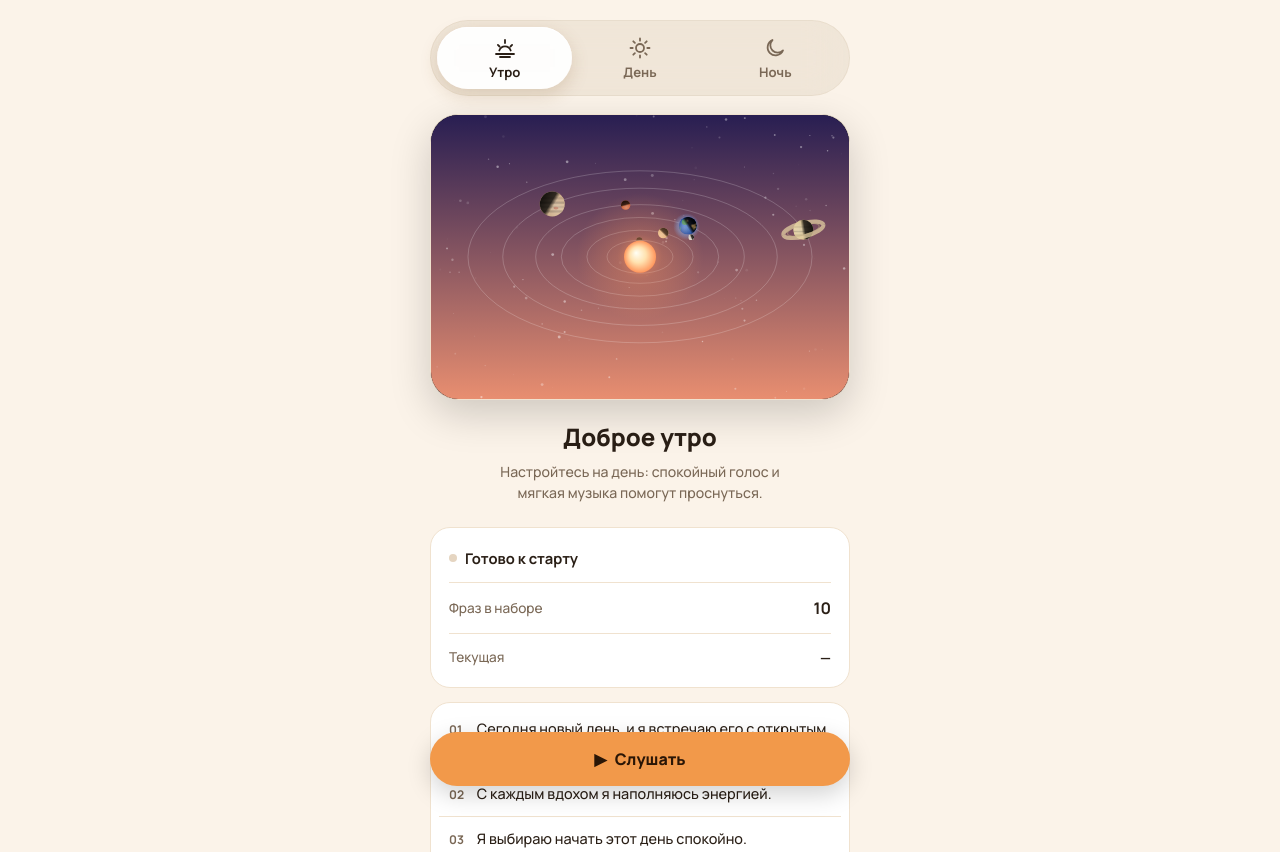
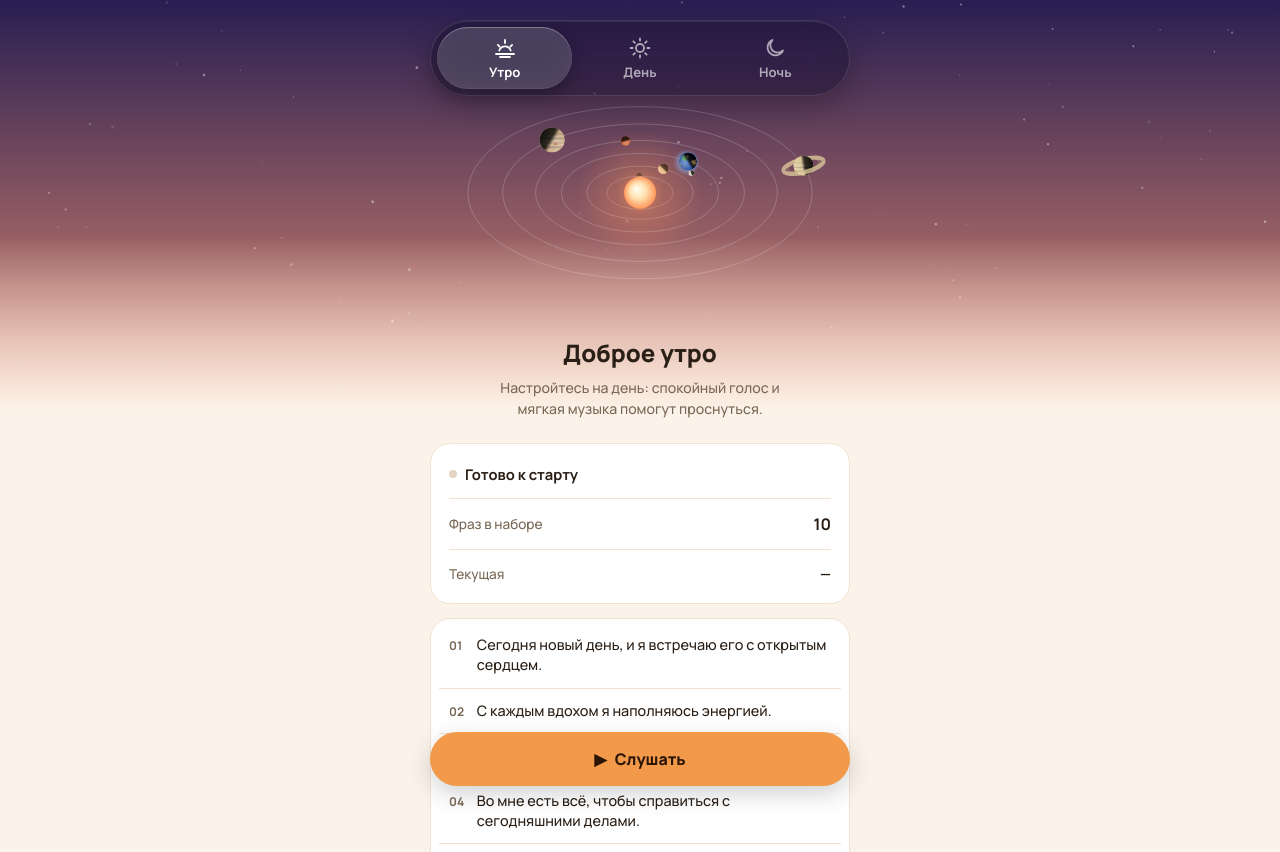
Before and after one commit to GAER-333/affirmacii-bot, a plain HTML site: page index.html in a window 1280 px wide. Shown: the top 852 px of the page. Drawn offline with nearby package versions, Linux system fonts and the light colour scheme; animation ran at ten frames a second.

Commit message:
Солнечная система на весь верх экрана без рамки
Космос стал фоном верхней части и плавно растворяется в фоне страницы,
переключатель парит над ним на тёмном стекле, шапка Telegram в цвет неба.

Co-Authored-By: Claude Opus 5.5 <noreply@anthropic.com>

```diff
--- a/app.js
+++ b/app.js
@@ -22,6 +22,8 @@
   // --- Настройки ---
   var TIMES = ['morning', 'day', 'night'];
   var THEME_BG = { morning: '#FBF3E9', day: '#EDF4F7', night: '#0D0F08' };
+  // Шапка Telegram красится в цвет неба сверху — без шва с солнечной системой
+  var SKY_TOP = { morning: '#281E52', day: '#0E346C', night: '#03050D' };
   var INPUT_HINT = { morning: 'Своя фраза для утра', day: 'Своя фраза для дня', night: 'Своя фраза для ночи' };
   var PAUSE_MS = 3200;        // пауза между фразами
   var MUSIC_VOLUME_DB = -12;  // громкость фоновой музыки (0 — максимум, чем меньше, тем тише)
@@ -191,7 +193,7 @@
     document.documentElement.setAttribute('data-time', state.time);
     if (window.SolarSystem) SolarSystem.setMode(state.time, instant);
     if (inTelegram) {
-      try { tg.setHeaderColor(THEME_BG[state.time]); tg.setBackgroundColor(THEME_BG[state.time]); } catch (e) {}
+      try { tg.setHeaderColor(SKY_TOP[state.time]); tg.setBackgroundColor(THEME_BG[state.time]); } catch (e) {}
     }
   }
 
--- a/index.html
+++ b/index.html
@@ -12,6 +12,9 @@
 <link rel="stylesheet" href="style.css">
 </head>
 <body>
+<!-- Солнечная система (рисуется в solar.js) — фон всей верхней части экрана -->
+<div class="hero"><canvas id="solar" aria-label="Солнечная система" role="img"></canvas></div>
+
 <div class="wrap">
 
   <!-- Переключатель времени суток: плашка с «жидким» ползунком в стиле iOS -->
@@ -31,8 +34,8 @@
     </button>
   </div>
 
-  <!-- Солнечная система (рисуется в solar.js) -->
-  <div class="hero"><canvas id="solar" aria-label="Солнечная система" role="img"></canvas></div>
+  <!-- Место под солнечную систему: сама она лежит в фоне -->
+  <div class="hero-space"></div>
 
   <h1 id="title">Спокойной ночи</h1>
   <p class="sub" id="subtitle"></p>
--- a/solar.js
+++ b/solar.js
@@ -256,8 +256,10 @@
       circle(s.x * W, s.y * H, s.size); ctx.fill();
     });
 
-    var cx = W / 2, cy = H * 0.5;
-    var Rx = Math.min(W / 2 - 26, (H / 2 - 22) / TILT);
+    // Центр системы — под переключателем; размер ограничен и шириной, и высотой,
+    // чтобы на широком экране Сатурн не уехал за край
+    var cx = W / 2, cy = H * 0.47;
+    var Rx = Math.min(W / 2 - 24, H * 0.21 / (TILT * 0.94));
 
     // орбиты
     ctx.lineWidth = 1;
--- a/style.css
+++ b/style.css
@@ -9,9 +9,6 @@
   --accent:#CFEE5B; --accent-text:#CFEE5B; --on-accent:#10140A;
   --text:#F3F6E8; --muted:#8A9077;
   --glow:rgba(207,238,91,0.2); --ring:#8FA83F; --dot-idle:#4A5138;
-  --seg-bg:rgba(255,255,255,0.06); --seg-border:rgba(255,255,255,0.08);
-  --seg-thumb:rgba(255,255,255,0.13);
-  --seg-thumb-shadow:inset 0 1px 0 rgba(255,255,255,0.18), 0 6px 18px rgba(0,0,0,0.45);
 
   box-sizing: border-box;
   padding-top: env(safe-area-inset-top, 0px);
@@ -25,9 +22,6 @@
   --accent:#F2994A; --accent-text:#B05E14; --on-accent:#2B1606;
   --text:#2A1F16; --muted:#7A6856;
   --glow:rgba(242,153,74,0.28); --ring:#F2B984; --dot-idle:#E5D5C1;
-  --seg-bg:rgba(120,80,30,0.08); --seg-border:rgba(120,80,30,0.06);
-  --seg-thumb:rgba(255,255,255,0.95);
-  --seg-thumb-shadow:inset 0 1px 0 #fff, 0 6px 18px rgba(120,80,30,0.18);
 }
 
 /* День — светлая свежая тема, цвета неба */
@@ -37,9 +31,6 @@
   --accent:#2E9CC4; --accent-text:#1F7FA3; --on-accent:#FFFFFF;
   --text:#12262E; --muted:#5B7681;
   --glow:rgba(46,156,196,0.24); --ring:#8CC7DC; --dot-idle:#C9DAE1;
-  --seg-bg:rgba(20,70,90,0.08); --seg-border:rgba(20,70,90,0.06);
-  --seg-thumb:rgba(255,255,255,0.95);
-  --seg-thumb-shadow:inset 0 1px 0 #fff, 0 6px 18px rgba(20,70,90,0.18);
 }
 
 * { box-sizing: border-box; }
@@ -54,7 +45,7 @@ body {
 .wrap { width: 100%; max-width: 420px; display: flex; flex-direction: column; align-items: center; }
 
 /* Плавная смена цветов при переключении темы */
-.card, .hero, #playBtn, .seg, .list-row, .dot {
+.card, #playBtn, .list-row, .dot {
   transition: background-color .6s ease, border-color .6s ease, color .6s ease;
 }
 
@@ -63,8 +54,10 @@ body {
   position: relative; width: 100%;
   display: grid; grid-template-columns: repeat(3, 1fr);
   padding: 6px; margin-bottom: 18px; border-radius: 999px;
-  background: var(--seg-bg); border: 1px solid var(--seg-border);
-  -webkit-backdrop-filter: blur(20px); backdrop-filter: blur(20px);
+  /* тёмное стекло — переключатель всегда парит над космосом */
+  background: rgba(12, 14, 28, 0.38); border: 1px solid rgba(255,255,255,0.12);
+  box-shadow: inset 0 1px 0 rgba(255,255,255,0.08), 0 10px 30px rgba(0,0,0,0.25);
+  -webkit-backdrop-filter: blur(20px) saturate(1.4); backdrop-filter: blur(20px) saturate(1.4);
   touch-action: pan-y;   /* горизонтальное движение пальца отдаём ползунку */
   user-select: none; -webkit-user-select: none;
 }
@@ -72,8 +65,8 @@ body {
   position: absolute; top: 6px; bottom: 6px; left: 6px;
   width: calc((100% - 12px) / 3);
   border-radius: 999px;
-  background: var(--seg-thumb);
-  box-shadow: var(--seg-thumb-shadow);
+  background: rgba(255,255,255,0.18);
+  box-shadow: inset 0 1px 0 rgba(255,255,255,0.3), inset 0 -1px 0 rgba(255,255,255,0.06), 0 6px 18px rgba(0,0,0,0.3);
   -webkit-backdrop-filter: blur(12px) saturate(1.6); backdrop-filter: blur(12px) saturate(1.6);
   /* пружинистое движение с лёгким перелётом, как в iOS */
   transition: transform .55s cubic-bezier(.3, 1.4, .5, 1), scale .3s ease, background-color .6s ease;
@@ -95,26 +88,32 @@ body {
   display: flex; flex-direction: column; align-items: center; gap: 3px;
   padding: 9px 4px 8px; border: none; background: none; cursor: pointer;
   font-family: inherit; font-size: .82rem; font-weight: 700;
-  color: var(--muted); transition: color .3s ease;
+  color: rgba(255,255,255,0.62); transition: color .3s ease;
 }
 .seg-btn svg {
   width: 24px; height: 24px; fill: none; stroke: currentColor;
   stroke-width: 1.8; stroke-linecap: round; stroke-linejoin: round;
 }
-.seg-btn[aria-selected="true"] { color: var(--text); }
+.seg-btn[aria-selected="true"] { color: #fff; }
 .seg-btn:focus-visible { outline: 2px solid var(--accent); outline-offset: -2px; border-radius: 999px; }
 
 /* ---------- Солнечная система ---------- */
 @keyframes pulse { 0%,100%{opacity:.5; transform:scale(1);} 50%{opacity:1; transform:scale(1.15);} }
 .dot-live { animation: pulse 1.6s ease-in-out infinite; }
 
+/* Космос занимает весь верх экрана от края до края и снизу растворяется в фоне страницы */
 .hero {
-  position: relative; width: 100%; aspect-ratio: 1 / 0.68;
-  border-radius: 28px; overflow: hidden; margin-bottom: 20px;
-  background: #05060E; border: 1px solid var(--border);
-  box-shadow: 0 14px 40px rgba(0,0,0,0.18);
+  position: absolute; top: 0; left: 0; right: 0; z-index: 0;
+  height: calc(410px + env(safe-area-inset-top, 0px));
+  pointer-events: none;
 }
-.hero canvas { display: block; width: 100%; height: 100%; }
+.hero canvas {
+  display: block; width: 100%; height: 100%;
+  -webkit-mask-image: linear-gradient(to bottom, #000 58%, transparent 100%);
+          mask-image: linear-gradient(to bottom, #000 58%, transparent 100%);
+}
+.wrap { position: relative; z-index: 1; }
+.hero-space { height: 222px; }
 
 h1 { font-weight:800; font-size:1.5rem; text-align:center; margin:0 0 8px; max-width:20ch; }
 p.sub { color:var(--muted); font-size:.88rem; text-align:center; line-height:1.5; max-width:34ch; margin:0 0 24px; }
```
